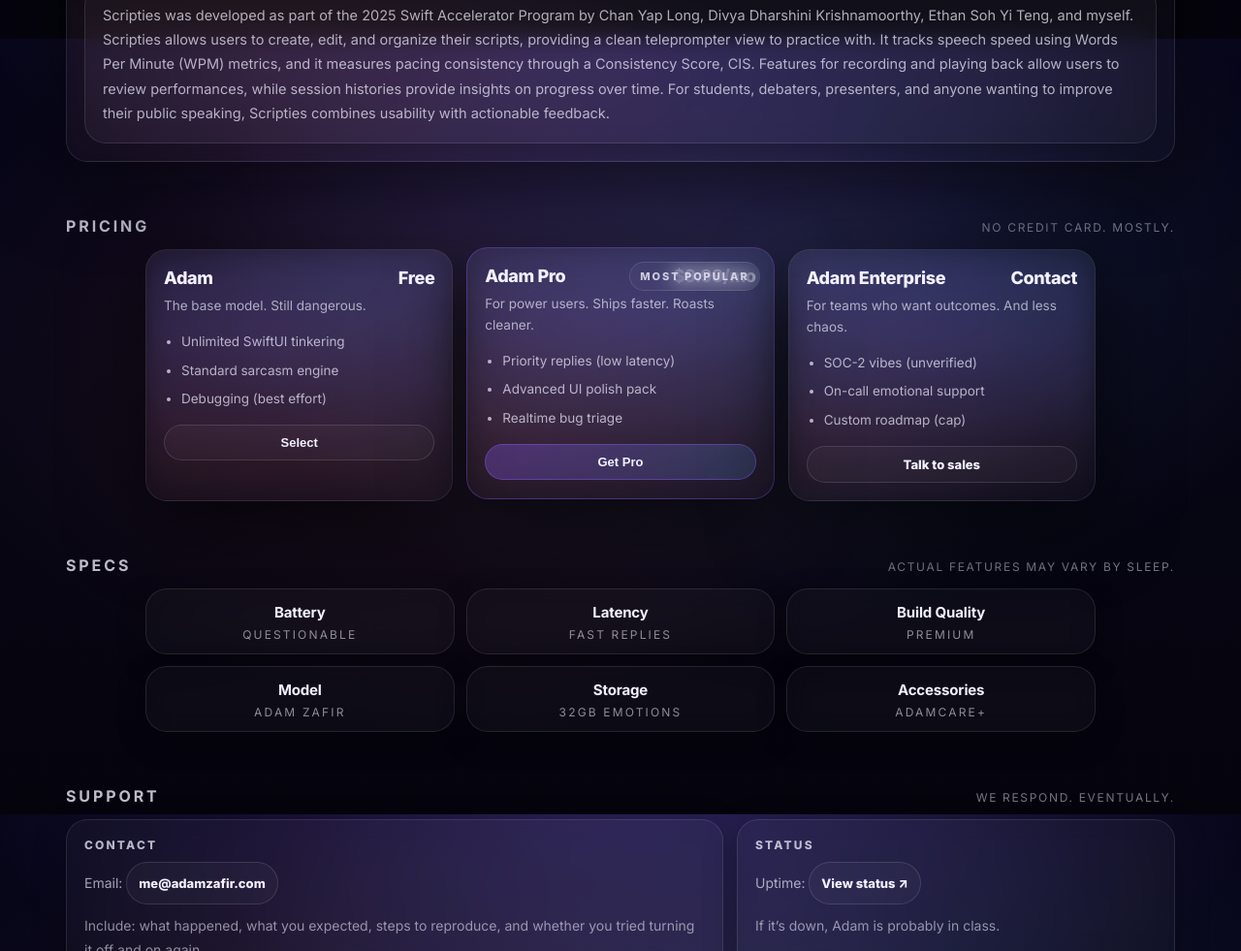
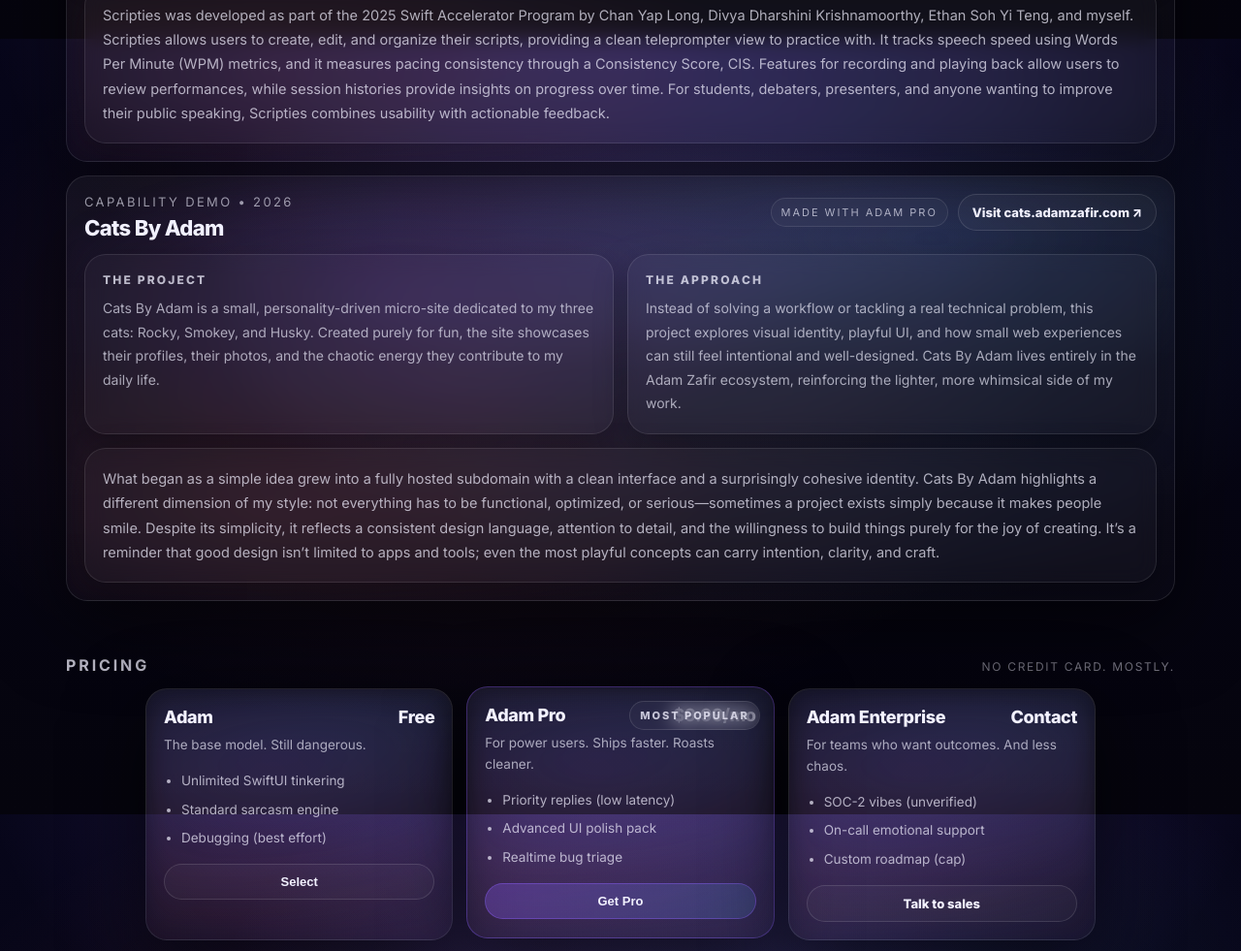
Before and after one commit to adamzafir/adamzafir, a plain HTML site: page index.html in a window 1280 px wide. Shown: the part 1560-2541 px from the top of the page at 97% size. Drawn offline with Linux system fonts and the light colour scheme.

Commit message:
added cats project card

```diff
--- a/index.html
+++ b/index.html
@@ -582,7 +582,7 @@
         </div>
       </section>
 
-      <section id="capabilities">
+       <section id="capabilities">
         <div class="secHead">
           <h2>Capabilities</h2>
           <p>The best work Adam Pro has done. Yet.</p>
@@ -630,7 +630,7 @@
                 </div>
                 <div class="workActions">
                   <span class="made">Made with Adam Pro</span>
-                  <a class="btn" href="https://scripties-4ug0.onrender.com/" target="_blank" rel="noreferrer">Visit Scripties ↗</a>
+                  <a class="btn" href="https://scripties-4ug0.onrender.com\/" target="_blank" rel="noreferrer">Visit Scripties ↗</a>
                 </div>
               </div>
 
@@ -650,7 +650,39 @@
               </div>
             </div>
           </article>
-        </div>
+
+          <!-- Cats By Adam -->
+          <article class="work" id="work-cats">
+            <div class="in">
+              <div class="workTop">
+                <div class="workTitle">
+                  <span>Capability demo • 2026</span>
+                  <b>Cats By Adam</b>
+                </div>
+                <div class="workActions">
+                  <span class="made">Made with Adam Pro</span>
+                  <a class="btn" href="https://cats.adamzafir.com" target="_blank" rel="noreferrer">Visit cats.adamzafir.com ↗</a>
+                </div>
+              </div>
+
+              <div class="grid2">
+                <div class="block">
+                  <p class="kicker">THE PROJECT</p>
+                  <p class="para">Cats By Adam is a small, personality-driven micro-site dedicated to my three cats: Rocky, Smokey, and Husky. Created purely for fun, the site showcases their profiles, their photos, and the chaotic energy they contribute to my daily life.</p>
+                </div>
+                <div class="block">
+                  <p class="kicker">THE APPROACH</p>
+                  <p class="para">Instead of solving a workflow or tackling a real technical problem, this project explores visual identity, playful UI, and how small web experiences can still feel intentional and well-designed. Cats By Adam lives entirely in the Adam Zafir ecosystem, reinforcing the lighter, more whimsical side of my work.</p>
+                </div>
+              </div>
+
+              <div class="long">
+                <p class="para">What began as a simple idea grew into a fully hosted subdomain with a clean interface and a surprisingly cohesive identity. Cats By Adam highlights a different dimension of my style: not everything has to be functional, optimized, or serious—sometimes a project exists simply because it makes people smile. Despite its simplicity, it reflects a consistent design language, attention to detail, and the willingness to build things purely for the joy of creating. It’s a reminder that good design isn’t limited to apps and tools; even the most playful concepts can carry intention, clarity, and craft.</p>
+              </div>
+            </div>
+          </article>
+
+              </div>
       </section>
 
       <section id="pricing">
```
